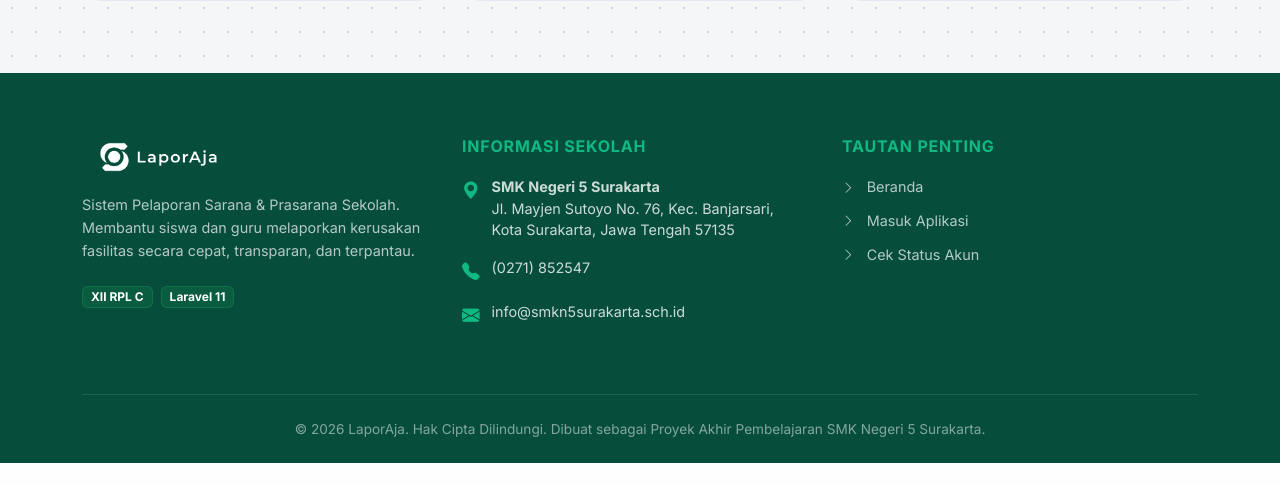
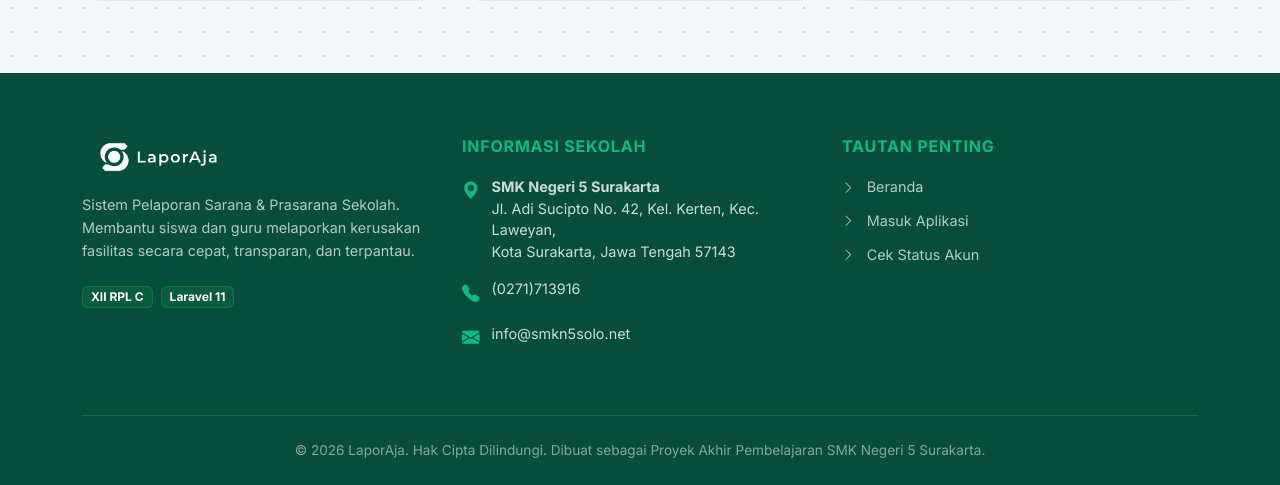
Before and after one commit to Has6y8/LaporAja, a Laravel app: page / in a window 1280 px wide. Shown: the part 1396-1881 px from the top of the page. Before the commit the page ends 1859 px from the top, so only its background shows below. Run offline with Laravel 12, Linux system fonts and the light colour scheme; data that the repository does not hold is empty.

Commit message:
Changing Adress

```diff
--- a/resources/views/welcome.blade.php
+++ b/resources/views/welcome.blade.php
@@ -261,17 +261,17 @@
                         <i class="bi bi-geo-alt-fill"></i>
                         <div>
                             <strong>SMK Negeri 5 Surakarta</strong><br>
-                            Jl. Mayjen Sutoyo No. 76, Kec. Banjarsari,<br>
-                            Kota Surakarta, Jawa Tengah 57135
+                            Jl. Adi Sucipto No. 42, Kel. Kerten, Kec. Laweyan,<br>
+                            Kota Surakarta, Jawa Tengah 57143
                         </div>
                     </div>
                     <div class="footer-info">
                         <i class="bi bi-telephone-fill"></i>
-                        <div>(0271) 852547</div>
+                        <div>(0271)713916</div>
                     </div>
                     <div class="footer-info">
                         <i class="bi bi-envelope-fill"></i>
-                        <div>info@smkn5surakarta.sch.id</div>
+                        <div>info@smkn5solo.net</div>
                     </div>
                 </div>
 
```
